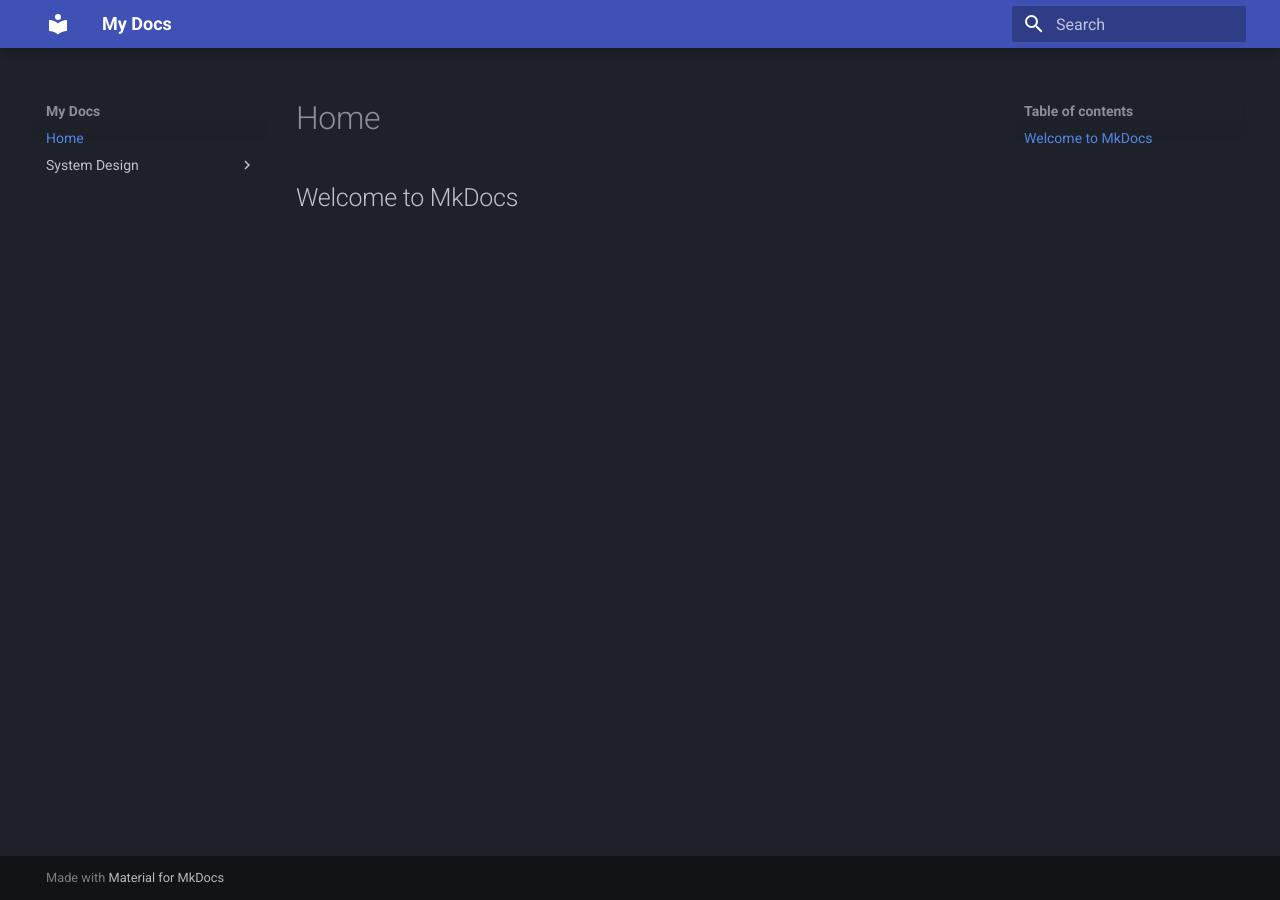
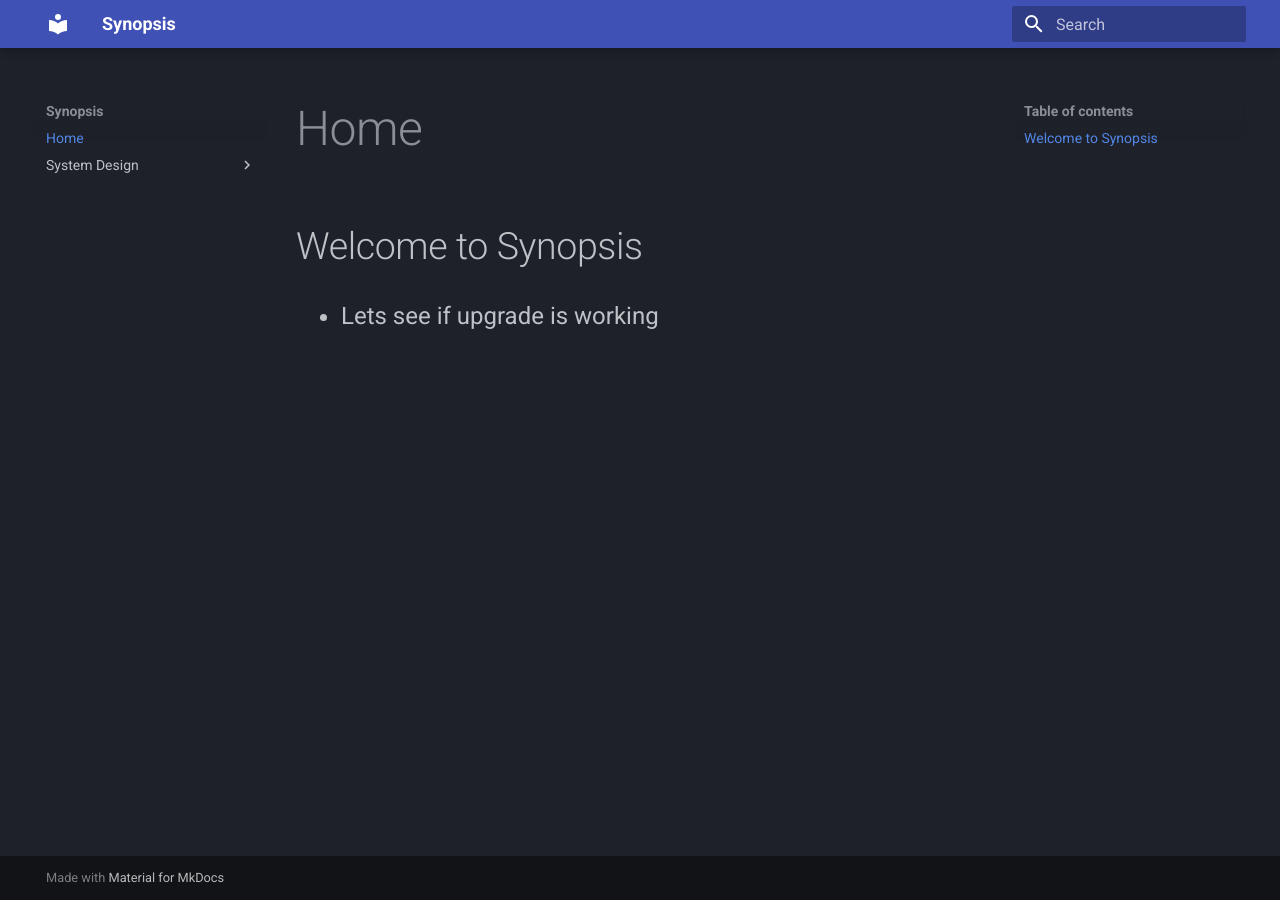
Before and after one commit to mujahed08/synopsis-mkdocs, an MkDocs documentation site: the page built from docs/index.md, in a window 1280 px wide. Built offline with MkDocs 1.6.1 and Material for MkDocs 9.7.7, drawn with Linux system fonts in a browser that asks for light colours.

```diff
--- a/docs/index.md
+++ b/docs/index.md
@@ -1 +1,3 @@
-## Welcome to MkDocs
+## Welcome to Synopsis
+
+- Lets see if upgrade is working
--- a/docs/stylesheets/extra.css
+++ b/docs/stylesheets/extra.css
@@ -1,3 +1,11 @@
-    body {
-      font-size: 2.1em; /* Adjust as needed */
-    }
+.md-typeset {
+  font-size: 1.2rem !important; /* Increase base font size for all content */
+}
+
+.md-typeset p {
+  font-size: 1.2rem !important; /* Larger paragraphs */
+}
+
+.md-typeset ol li, .md-typeset ul li {
+    margin-bottom: 2rem;
+}
--- a/mkdocs.yml
+++ b/mkdocs.yml
@@ -1,4 +1,4 @@
-site_name: My Docs
+site_name: Synopsis
 nav:
   - Home: index.md
   - System Design:
@@ -12,5 +12,5 @@ theme:
   name: material
   palette:
     scheme: slate
-  extra_css:
-    - stylesheets/extra.css
+extra_css:
+  - stylesheets/extra.css
--- a/pyproject.toml
+++ b/pyproject.toml
@@ -5,6 +5,7 @@ description = "Add your description here"
 readme = "README.md"
 requires-python = ">=3.13"
 dependencies = [
+    "livereload>=2.7.1",
     "mkdocs>=1.6.1",
     "mkdocs-dracula-theme>=1.0.8",
     "mkdocs-material>=9.7.0",
```
Also changed, not shown: docs/system-design/framework.md (+52 -18 lines), 1 other file.
